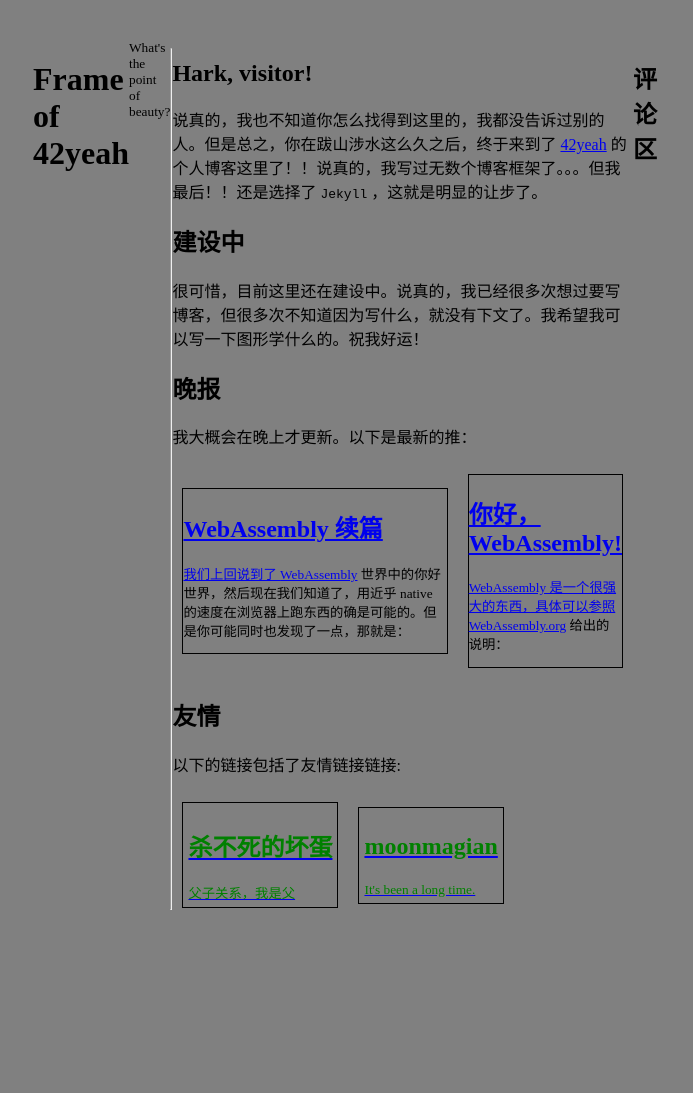
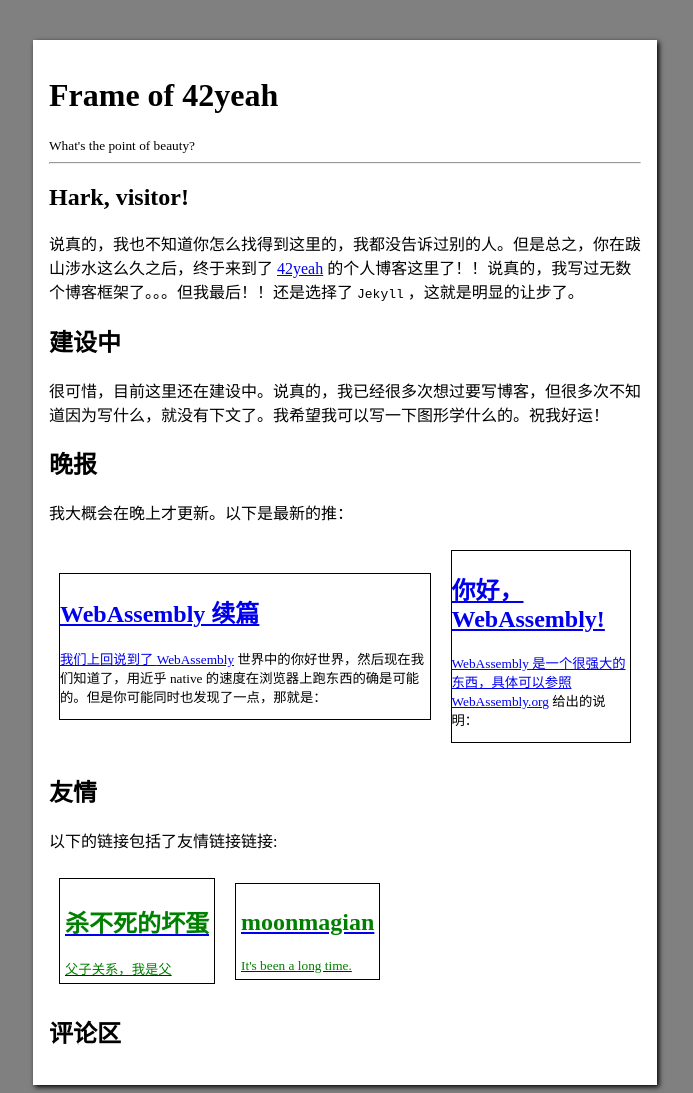
Before and after one commit to POTION4/potion4.github.io, a Jekyll site: the page built from index.md, in a window 1280 px wide. Shown: the whole page, without its empty margins (295-988 px from the left). Built offline with Jekyll 4.4.1, drawn with Linux system fonts in a browser that asks for light colours; our own code applies the rules of GitHub Pages for plain Markdown files; comment, search, counter and statistics services are not loaded; before the commit the page ends 926 px from its top, so only the background shows below that.

Commit message:
Update default.html

```diff
--- a/_layouts/default.html
+++ b/_layouts/default.html
@@ -8,6 +8,7 @@
     <link rel="stylesheet" href="/css/style.css">
   </head>
   <body>
+    <div id="contentPane">
       <h1>Frame of 42yeah</h1>
       <small>What's the point of beauty?</small>
       <hr />
@@ -30,6 +31,6 @@
         })();
       </script>
       <noscript>Please enable JavaScript to view the <a href="https://disqus.com/?ref_noscript">comments powered by Disqus.</a></noscript>
-
+    </div>
   </body>
 </html>
```
Lines whose indentation alone changed are shown as unchanged.
